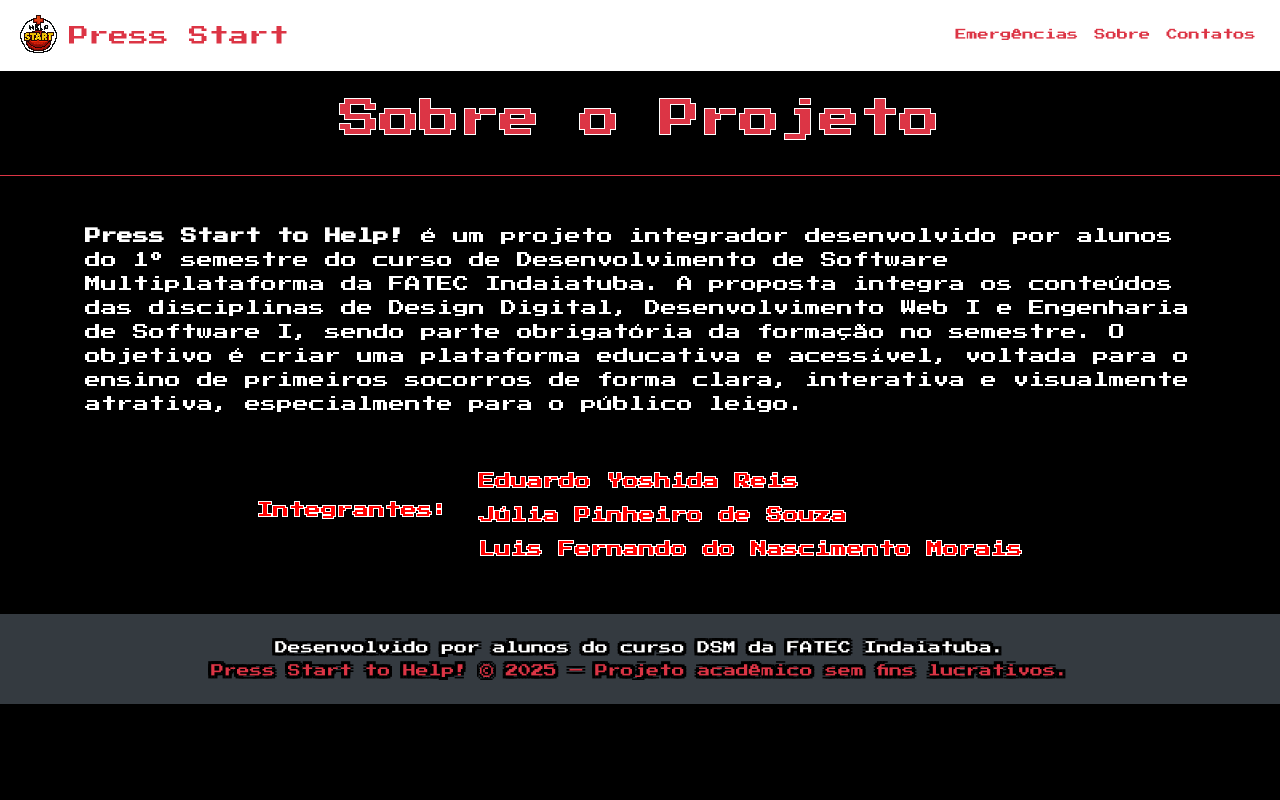
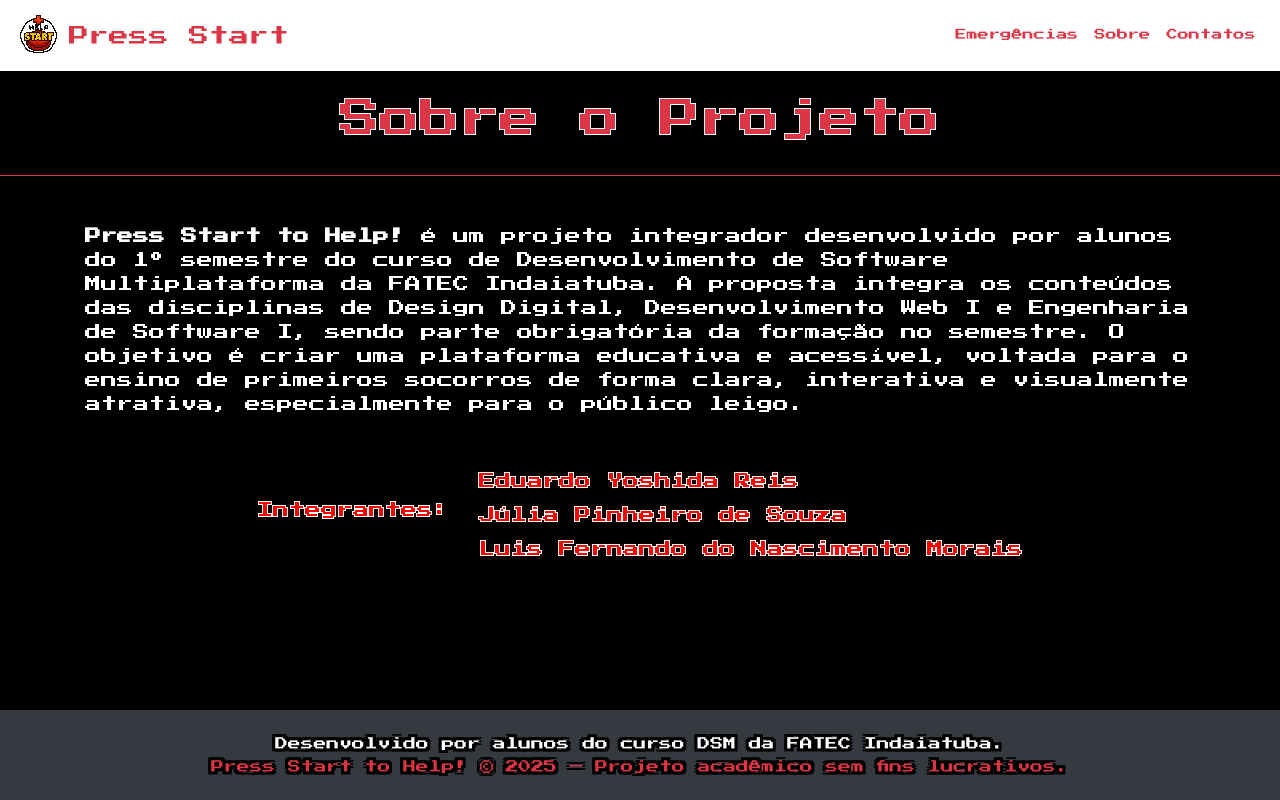
Before and after one commit to JubsPine/press-start, a PHP site: page /sobre.html in a window 1280 px wide. Run offline with PHP 8.4, Linux system fonts and the light colour scheme.

Commit message:
Arrumando o footer

```diff
--- a/public/contato.html
+++ b/public/contato.html
@@ -12,7 +12,7 @@
   <link rel="stylesheet" href="css/style.css" />
 </head>
 
-<body>
+<body class="min-h-screen flex flex-col">
 
   <!-- MENU DE NAVEGAÇÃO -->
   <nav class="navbar navbar-expand-lg navbar-light bg-white">
@@ -45,7 +45,7 @@
   </header>
 
   <!-- CONTEÚDO PRINCIPAL -->
-  <main class="container my-5">
+  <main class="flex-1 container my-5">
     <section>
       <table class="table text-center" style="background-color: transparent; border-collapse: collapse; width: auto; margin: 0 auto;">
         <tbody>
--- a/public/css/style.css
+++ b/public/css/style.css
@@ -1,7 +1,19 @@
+html, body {
+  height: 100%;
+}
+
 body {
+  height: 100%;
   background-color: #000;
   color: white;
   font-family: 'Press Start 2P', cursive;
+  display: flex !important;
+  flex-direction: column !important;
+  min-height: 100vh !important;
+}
+
+main, #characters {
+  flex: 1 !important;
 }
 
 .logo-navbar {
@@ -89,7 +101,7 @@ h4 {
     0px 2px 0 red;
 }
 
-h5 {
+/* h5 {
   text-shadow:
     -2px -2px 0 white,
     2px -2px 0 white,
@@ -99,7 +111,7 @@ h5 {
     2px 0px 0 white,
     0px -2px 0 white,
     0px 2px 0 white;
-}
+} */
 
 #p1 {
   text-shadow:
```
